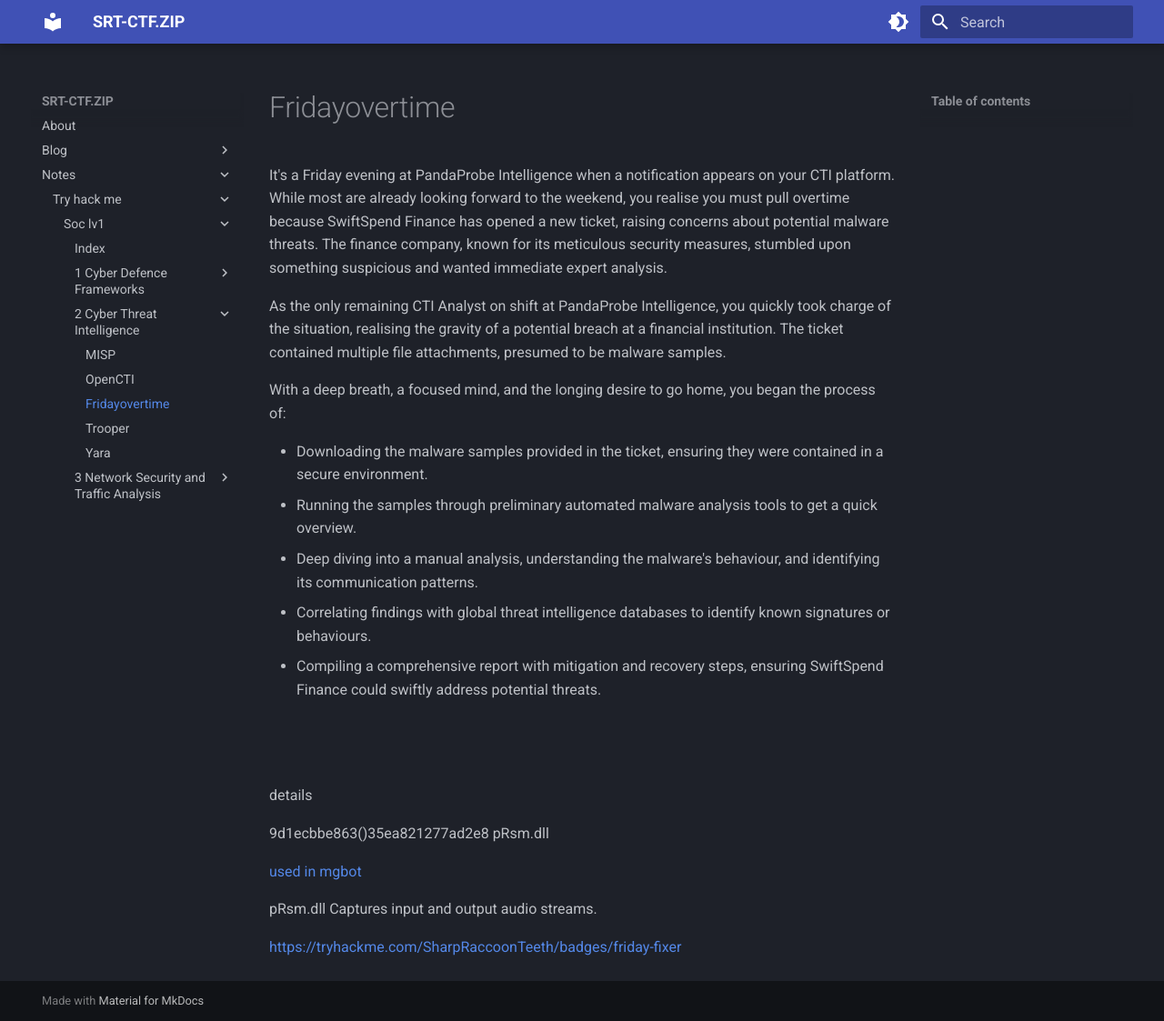
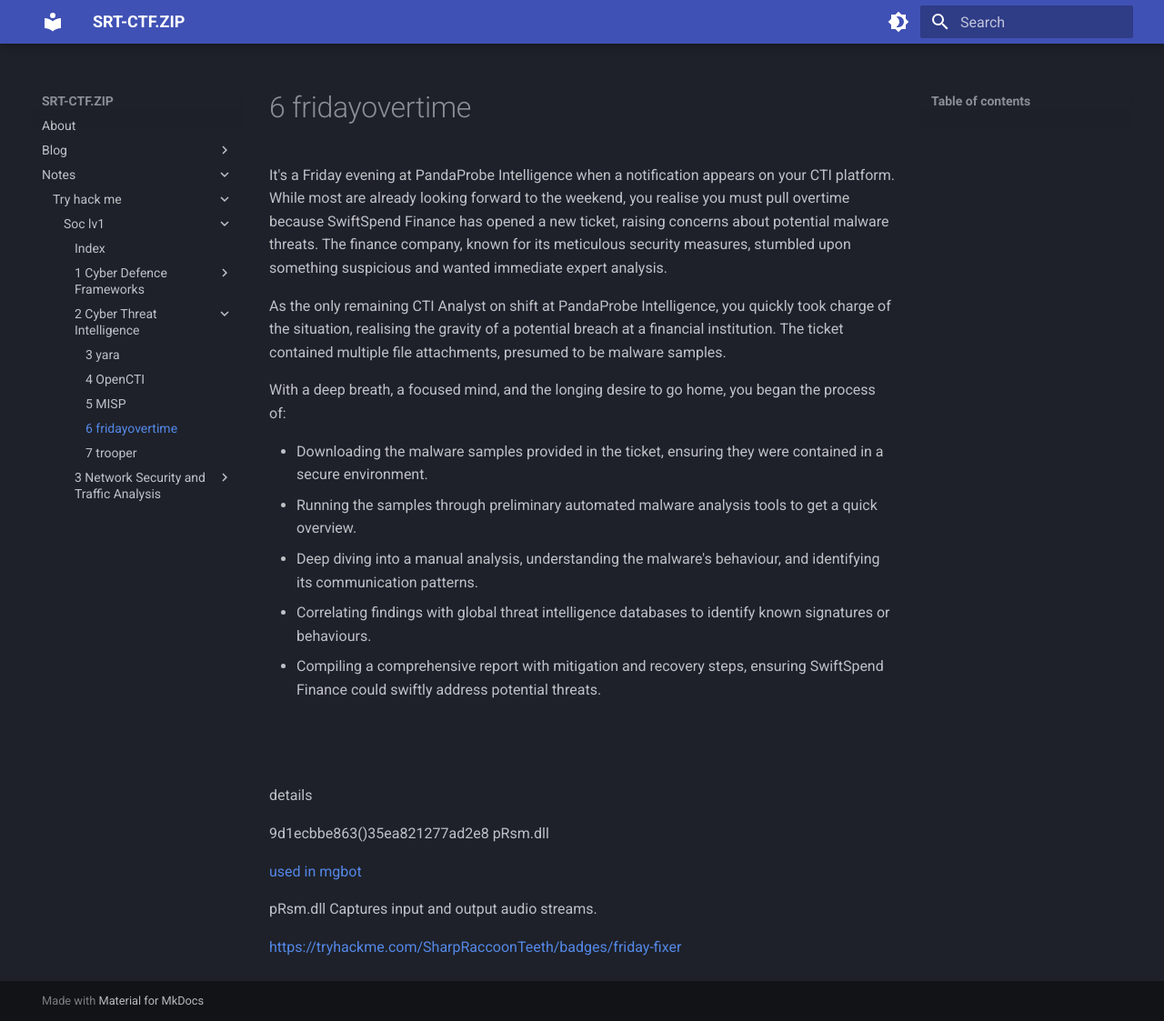
Before and after one commit to conorbone/srt-ctf.zip, an MkDocs documentation site: the page built from docs/notes/try hack me/soc lv1/2 Cyber Threat Intelligence/6-fridayovertime.md, in a window 1280 px wide and 1123 px high. Shown: the whole window at 91% size. Built offline with MkDocs 1.6.1 and Material for MkDocs 9.7.7, drawn with Linux system fonts in a browser that asks for light colours; some of the changed lines change nothing that is shown.

Commit message:
Index ordering

```diff
--- a/docs/notes/try hack me/soc lv1/index.md
+++ b/docs/notes/try hack me/soc lv1/index.md
@@ -3,18 +3,18 @@
     2. [Pyramid Of Pain](https://tryhackme.com/room/pyramidofpainax)
     3. [Cyber Kill Chain](https://tryhackme.com/room/cyberkillchainzmt.md)
     4. [Unified Kill Chain](https://tryhackme.com/room/unifiedkillchain)
-    5. [Diamond Model](<1 Cyber Defence Frameworks/Diamond_Model.md>)
-    6. [MITRE](<1 Cyber Defence Frameworks/MITRE.md>)
+    5. [Diamond Model](<1 Cyber Defence Frameworks/5-Diamond_Model.md>)
+    6. [MITRE](<1 Cyber Defence Frameworks/6-MITRE.md>)
     7. [summit](https://tryhackme.com/room/summit)
     8. [Eviction](https://tryhackme.com/room/eviction)
 2. [Cyber Threat Intelligence](<2 Cyber Threat Intelligence>)
     1. [Intro to Cyber Threat Intel](https://tryhackme.com/room/cyberthreatintel)
     2. [Threat Intelligence Tools](https://tryhackme.com/room/threatinteltools)
-    3. [yara](<2 Cyber Threat Intelligence/yara.md>)
-    4. [Open CTI](<2 Cyber Threat Intelligence/OpenCTI.md>)
-    5. [MISP](<2 Cyber Threat Intelligence/MISP.md>)
-    6. [Friday Overtime](<2 Cyber Threat Intelligence/fridayovertime.md>)
-    7. [Trooper](<2 Cyber Threat Intelligence/trooper.md>)
+    3. [yara](<2 Cyber Threat Intelligence/3-yara.md>)
+    4. [Open CTI](<2 Cyber Threat Intelligence/4-OpenCTI.md>)
+    5. [MISP](<2 Cyber Threat Intelligence/5-MISP.md>)
+    6. [Friday Overtime](<2 Cyber Threat Intelligence/6-fridayovertime.md>)
+    7. [Trooper](<2 Cyber Threat Intelligence/7-trooper.md>)
 
 3. [Network Security and Traffic Analysis](<3 Network Security and Traffic Analysis>)
     1. [Traffic Analysis Essentials](<3 Network Security and Traffic Analysis/Traffic Analysis Essentials.md>)
```
Also changed, not shown: docs/notes/try hack me/soc lv1/1 Cyber Defence Frameworks/5-Diamond_Model.md (renamed from docs/notes/try hack me/soc lv1/1 Cyber Defence Frameworks/Diamond_Model.md), docs/notes/try hack me/soc lv1/1 Cyber Defence Frameworks/6-MITRE.md (renamed from docs/notes/try hack me/soc lv1/1 Cyber Defence Frameworks/MITRE.md), docs/notes/try hack me/soc lv1/2 Cyber Threat Intelligence/3-yara.md (renamed from docs/notes/try hack me/soc lv1/2 Cyber Threat Intelligence/yara.md), docs/notes/try hack me/soc lv1/2 Cyber Threat Intelligence/4-OpenCTI.md (renamed from docs/notes/try hack me/soc lv1/2 Cyber Threat Intelligence/OpenCTI.md), docs/notes/try hack me/soc lv1/2 Cyber Threat Intelligence/5-MISP.md (renamed from docs/notes/try hack me/soc lv1/2 Cyber Threat Intelligence/MISP.md), docs/notes/try hack me/soc lv1/2 Cyber Threat Intelligence/6-fridayovertime.md (renamed from docs/notes/try hack me/soc lv1/2 Cyber Threat Intelligence/fridayovertime.md), docs/notes/try hack me/soc lv1/2 Cyber Threat Intelligence/7-trooper.md (renamed from docs/notes/try hack me/soc lv1/2 Cyber Threat Intelligence/trooper.md).
